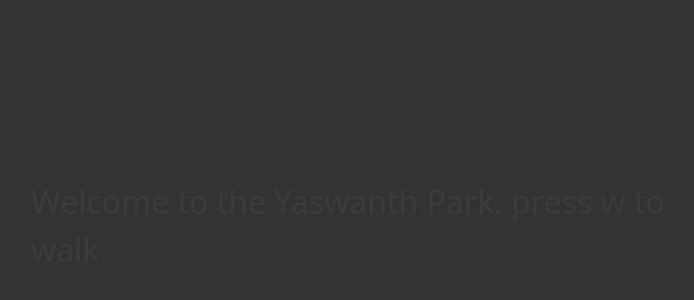
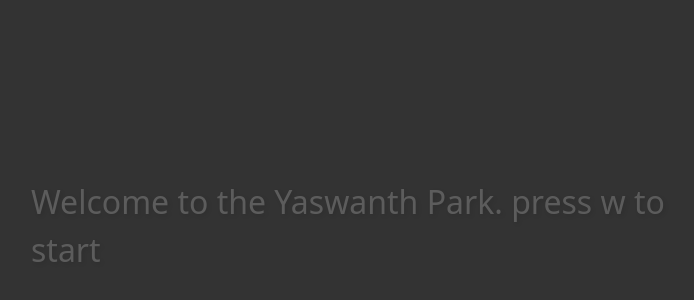
Before and after one commit to ypopuri/my-website, a React (Create React App) app in the folder frontend/: page / in a window 1280 px wide. Shown: the part 174-474 px from the top of the page, without its empty margins (289-983 px from the left). Built offline with nearby package versions, Linux system fonts and the light colour scheme; no server answers.

Commit message:
guide_robot position

```diff
--- a/frontend/src/GameScene.js
+++ b/frontend/src/GameScene.js
@@ -728,8 +728,8 @@ const GameScene = () =>
           console.log('Guid Robot model loaded successfully:', gltf);
 
           const guidRobotModel = gltf.scene;
-          guidRobotModel.position.set(2, 3, 20); // Position it 2 units to the right of the player's initial position
-          guidRobotModel.scale.set(1, 1, 1); // Adjust scale as needed
+          guidRobotModel.position.set(0, 3, 20); // Position it 2 units to the right of the player's initial position
+          guidRobotModel.scale.set(1.5, 1.5, 1.5); // Adjust scale as needed
           guidRobotModel.visible = false; // Hide it initially
           scene.add(guidRobotModel); // Add it to the scene
 
@@ -1225,7 +1225,7 @@ if (playerModel && guidRobotRef.current) {
   console.log("Distance to Guid Robot:", distanceToGuidRobot); // Debugging log
 
   // Play the second audio if the player is within 3 units of the guid_robot and the audio hasn't played yet
-  if (distanceToGuidRobot < 3 && audioRef2.current && audioRef2.current.paused && !hasPlayedGuidRobotAudioRef.current) {
+  if (distanceToGuidRobot < 5 && audioRef2.current && audioRef2.current.paused && !hasPlayedGuidRobotAudioRef.current) {
     audioRef2.current.play()
       .then(() => {
         console.log('Second audio playback started successfully!');
@@ -1348,7 +1348,7 @@ if (playerModel && linkedInModelRef.current) {
     console.log("Distance to Download Button:", distanceToDownloadButton); // Debugging log
 
     // Show the skill popup if the player is within 2 units of the download button and the PDF hasn't been opened yet
-    if (distanceToDownloadButton < 2 && !showSkillPopup && !hasOpenedSkillsPdf.current) {
+    if (distanceToDownloadButton < 4 && !showSkillPopup && !hasOpenedSkillsPdf.current) {
       setShowSkillPopup(true); // Show the skill popup
       hasOpenedSkillsPdf.current = true; // Mark the PDF as opened
     } else if (distanceToDownloadButton >= 2 && showSkillPopup) {
--- a/frontend/src/WelcomeMessage.js
+++ b/frontend/src/WelcomeMessage.js
@@ -11,11 +11,11 @@ const WelcomeMessage = () => {
         fontSize: '2rem',
         color: 'white',
         textShadow: '2px 2px 4px rgba(0, 0, 0, 0.5)',
-        animation: 'fadeOut 2s forwards',
+        animation: 'fadeOut 3s forwards',
         zIndex: 1000, // Ensure the message is on top
       }}
     >
-      Welcome to the Yaswanth Park. press w to walk
+      Welcome to the Yaswanth Park. press w to start
       <style>
         {`
           @keyframes fadeOut {
```
